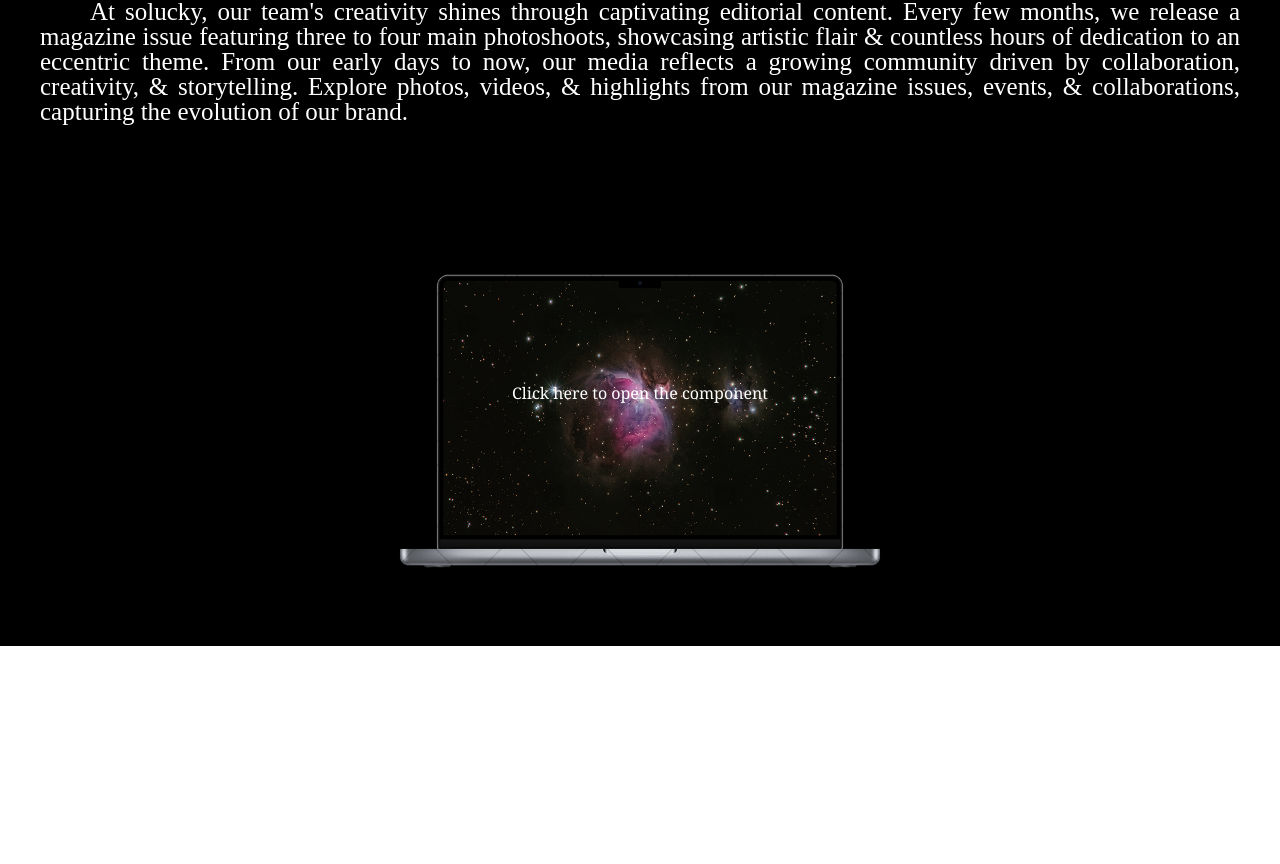
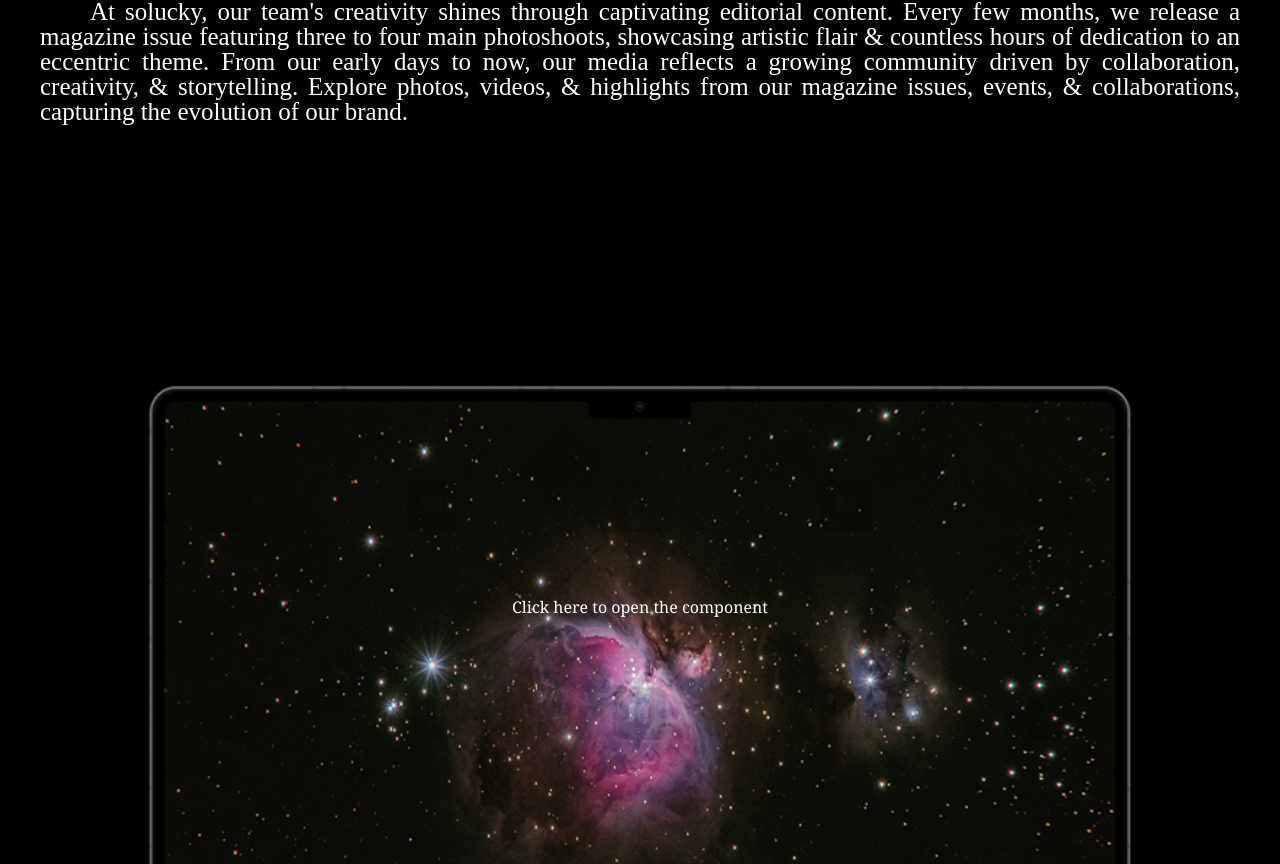
Before and after one commit to shaynatrivedi/solucky, a React (Create React App) app in the folder solucky-react-app/: page /media in a window 1280 px wide. Shown: the part 776-1640 px from the top of the page. Before the commit the page ends 1422 px from the top, so only its background shows below. Built offline with nearby package versions, Linux system fonts and the light colour scheme; grey boxes are pictures that could not be loaded; a web font is replaced by a local one.

Commit message:
adjust media box widths

```diff
--- a/solucky-react-app/src/components/Media.css
+++ b/solucky-react-app/src/components/Media.css
@@ -43,7 +43,8 @@
 
 .macbook-interact-container {
     position: relative;
-    width: 600px; /* adjust based on your design */
+    width: 1450px; /* adjust based on your design */
+    max-width: 1600px;
   }
 
 .macbook-image {
@@ -52,12 +53,14 @@ display: block;
 }
 
 .laptop-screen-frame {
-position: absolute;
-top: 20%;    /* adjust these values to match the screen area */
-left: 10%;
-width: 80%;
-height: 60%;
-cursor: pointer; /* indicates it’s clickable */
+    position: absolute;
+    top: -25px;    /* adjust these values to match the screen area */
+    height: 650px;
+    cursor: pointer; /* indicates it’s clickable */
+    width: 970px;
+    align-self: anchor-center;
+    justify-self: anchor-center;
+    border-radius: 15px;
 }
 
 .click-prompt {
```
